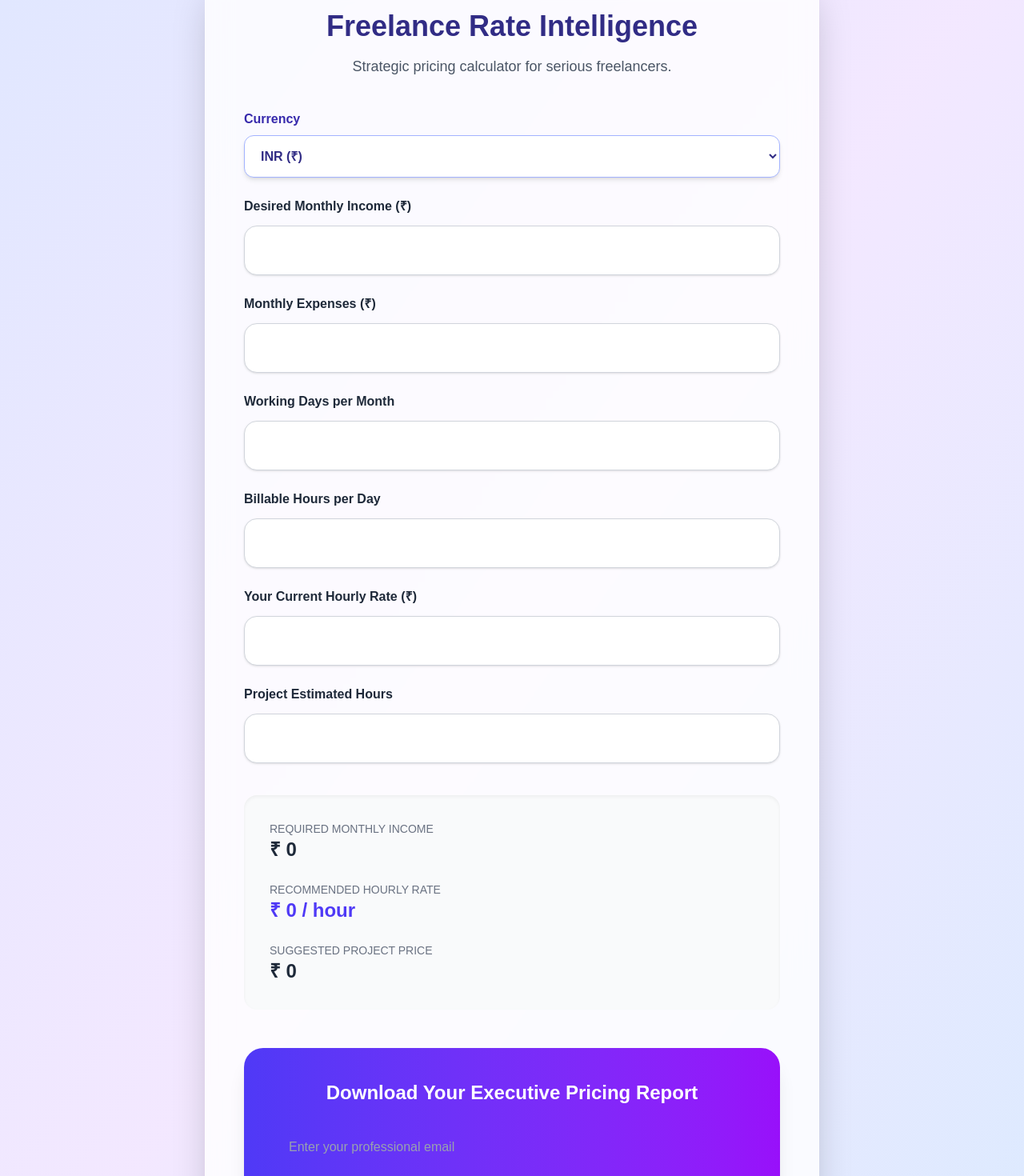
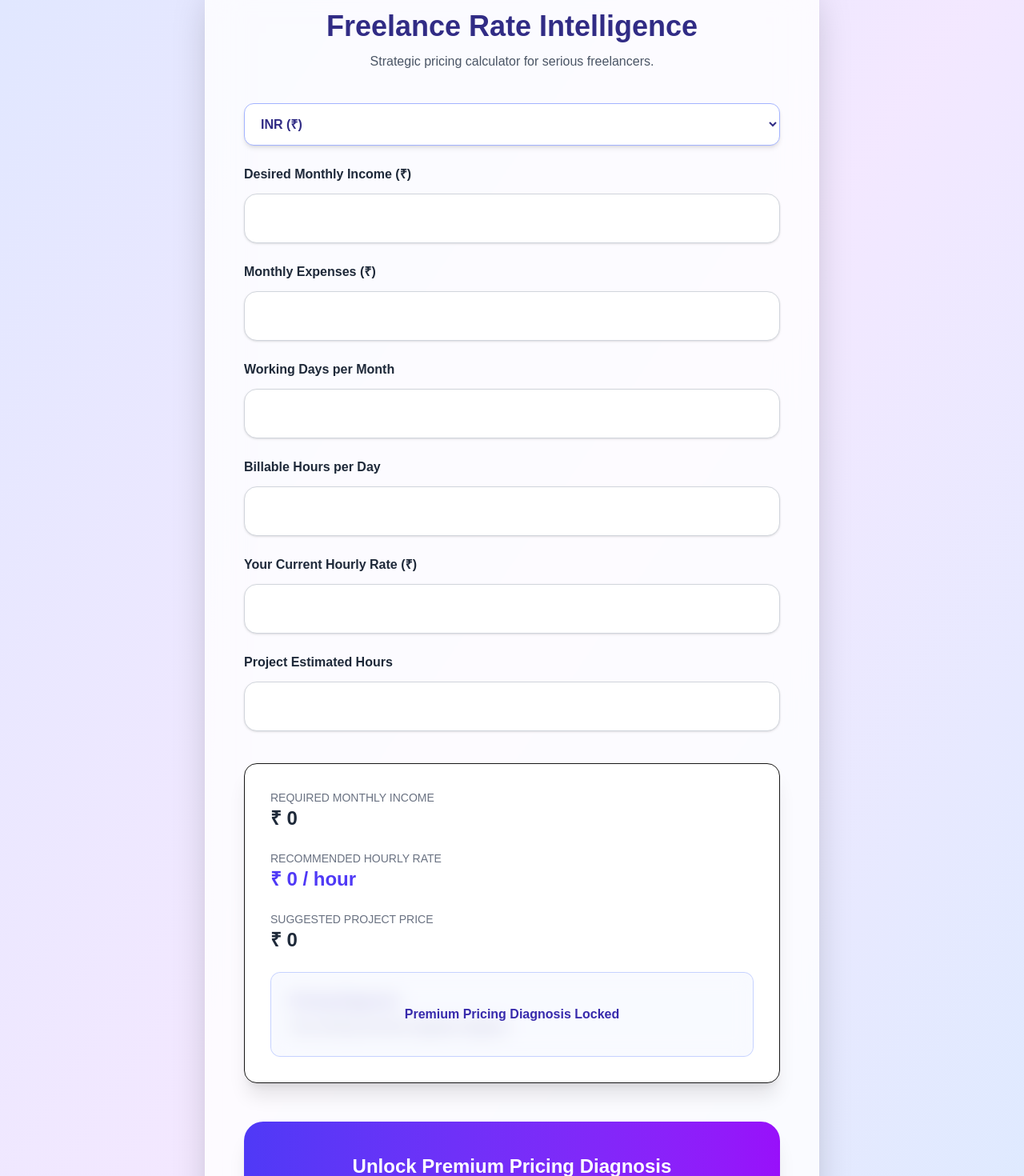
Before and after one commit to kishoredk-tech/freelance-rate, a Next.js app: page / in a window 1280 px wide. Shown: the part 100-1570 px from the top of the page at 80% size. Built offline with nearby package versions, Linux system fonts and the light colour scheme.

Commit message:
UI and Blur update for Premium

```diff
--- a/src/app/api/subscribe/route.ts
+++ b/src/app/api/subscribe/route.ts
@@ -6,7 +6,7 @@ export async function POST(req: Request) {
 
     if (!email) {
       return NextResponse.json(
-        { error: "Email is required" },
+        { error: "Email required" },
         { status: 400 }
       );
     }
@@ -29,12 +29,13 @@ export async function POST(req: Request) {
 
     if (!response.ok) {
       return NextResponse.json(
-        { error: "Failed to subscribe" },
+        { error: "Subscription failed" },
         { status: 400 }
       );
     }
 
     return NextResponse.json({ success: true });
+
   } catch (error) {
     return NextResponse.json(
       { error: "Server error" },
--- a/src/app/page.tsx
+++ b/src/app/page.tsx
@@ -14,9 +14,11 @@ export default function Home() {
   const [billableHours, setBillableHours] = useState("");
   const [projectHours, setProjectHours] = useState("");
   const [currentRate, setCurrentRate] = useState("");
+
   const [email, setEmail] = useState("");
   const [loading, setLoading] = useState(false);
   const [successMessage, setSuccessMessage] = useState("");
+  const [unlocked, setUnlocked] = useState(false);
 
   const currencySymbols: Record<string, string> = {
     INR: "₹",
@@ -50,7 +52,7 @@ export default function Home() {
   const yearlyLoss = monthlyLoss * 12;
 
   // =============================
-  // PREMIUM EXECUTIVE PDF
+  // EXECUTIVE PDF
   // =============================
 
   const generatePremiumPDF = () => {
@@ -58,29 +60,29 @@ export default function Home() {
     const today = new Date().toLocaleDateString();
 
     // COVER
-    doc.setFillColor(30, 58, 138);
+    doc.setFillColor(49, 46, 129);
     doc.rect(0, 0, 210, 297, "F");
 
     doc.setTextColor(255, 255, 255);
-    doc.setFontSize(28);
-    doc.text("Freelance Pricing Intelligence", 105, 90, { align: "center" });
+    doc.setFontSize(26);
+    doc.text("Freelance Pricing Intelligence", 105, 85, { align: "center" });
 
     doc.setFontSize(16);
-    doc.text("Executive Strategic Report", 105, 105, { align: "center" });
+    doc.text("Executive Strategic Report", 105, 100, { align: "center" });
 
     doc.setFontSize(12);
-    doc.text(`Prepared for: ${email}`, 105, 125, { align: "center" });
-    doc.text(`Date: ${today}`, 105, 135, { align: "center" });
+    doc.text(`Prepared for: ${email}`, 105, 120, { align: "center" });
+    doc.text(`Generated on: ${today}`, 105, 130, { align: "center" });
 
     doc.setFontSize(10);
     doc.text(
-      "Kishore Devanga Kothavaru • Senior Software Engineer",
+      "Prepared by Kishore Devanga Kothavaru • Senior Software Engineer",
       105,
       270,
       { align: "center" }
     );
 
-    // PAGE 2
+    // PAGE 2 – FINANCIALS
     doc.addPage();
     doc.setTextColor(0, 0, 0);
 
@@ -89,27 +91,28 @@ export default function Home() {
     doc.line(20, 35, 190, 35);
 
     doc.setFontSize(13);
-    doc.text(`Required Monthly Income: ${symbol} ${totalRequired}`, 20, 55);
+    doc.text(`Target Monthly Income: ${symbol} ${totalRequired}`, 20, 55);
     doc.text(`Recommended Hourly Rate: ${symbol} ${recommendedHourlyRate}`, 20, 70);
-    doc.text(`Suggested Project Price: ${symbol} ${projectPrice}`, 20, 85);
+    doc.text(`Estimated Project Price: ${symbol} ${projectPrice}`, 20, 85);
 
-    // PAGE 3
+    // PAGE 3 – DIAGNOSIS
     doc.addPage();
     doc.setFontSize(20);
-    doc.text("Pricing Diagnosis & Strategy", 20, 30);
+    doc.text("Pricing Diagnosis", 20, 30);
     doc.line(20, 35, 190, 35);
 
     doc.setFontSize(13);
 
     if (rateGap > 0) {
-      doc.text(`Undercharging by: ${symbol} ${rateGap}/hour`, 20, 55);
-      doc.text(`Monthly Loss: ${symbol} ${monthlyLoss}`, 20, 70);
-      doc.text(`Yearly Loss: ${symbol} ${yearlyLoss}`, 20, 85);
+      doc.text(`You are undercharging by ${symbol} ${rateGap}/hour.`, 20, 55);
+      doc.text(`Monthly Revenue Leakage: ${symbol} ${monthlyLoss}`, 20, 70);
+      doc.text(`Yearly Revenue Leakage: ${symbol} ${yearlyLoss}`, 20, 85);
 
       doc.text("Strategic Recommendations:", 20, 110);
-      doc.text("- Increase pricing in structured increments.", 20, 125);
-      doc.text("- Anchor pricing around value, not time.", 20, 140);
-      doc.text("- Avoid competing on price alone.", 20, 155);
+      doc.text("- Raise pricing gradually in structured increments.", 20, 125);
+      doc.text("- Anchor pricing to value delivered.", 20, 140);
+      doc.text("- Stop competing purely on price.", 20, 155);
+      doc.text("- Position yourself as premium, not affordable.", 20, 170);
     } else {
       doc.text("Your pricing appears structurally aligned.", 20, 55);
     }
@@ -117,13 +120,13 @@ export default function Home() {
     doc.setFontSize(10);
     doc.text("Pricing is structural. Not emotional.", 20, 270);
 
-    doc.save("Freelance-Rate-Intelligence-Report.pdf");
+    doc.save("Freelance-Pricing-Executive-Report.pdf");
 
     track("premium_report_downloaded");
   };
 
   // =============================
-  // EMAIL GATED DOWNLOAD
+  // EMAIL GATE
   // =============================
 
   const handleUnlock = async () => {
@@ -140,10 +143,11 @@ export default function Home() {
 
     if (res.ok) {
       track("email_conversion");
-      setSuccessMessage("Email verified. Generating your report...");
+      setUnlocked(true);
+      setSuccessMessage("Email verified. Premium insights unlocked.");
       generatePremiumPDF();
     } else {
-      setSuccessMessage("Subscription failed. Try again.");
+      setSuccessMessage("Something went wrong. Try again.");
     }
 
     setLoading(false);
@@ -151,33 +155,28 @@ export default function Home() {
 
   return (
     <main className="min-h-screen bg-gradient-to-br from-indigo-100 via-purple-100 to-blue-100 py-16 px-6">
-      <div className="max-w-3xl mx-auto backdrop-blur-lg bg-white/80 shadow-2xl rounded-3xl p-12 space-y-10 border border-white/40">
+      <div className="max-w-3xl mx-auto bg-white/80 backdrop-blur-xl shadow-2xl rounded-3xl p-12 space-y-10 border border-white/40">
 
-        <div className="text-center space-y-4">
+        <div className="text-center space-y-3">
           <h1 className="text-4xl font-bold text-indigo-900">
             Freelance Rate Intelligence
           </h1>
-          <p className="text-gray-600 text-lg">
+          <p className="text-gray-600">
             Strategic pricing calculator for serious freelancers.
           </p>
         </div>
 
         <div className="space-y-6">
-          <div>
-            <label className="block mb-2 font-semibold text-indigo-800">
-              Currency
-            </label>
           <select
             value={currency}
             onChange={(e) => setCurrency(e.target.value)}
-              className="w-full p-4 rounded-xl border border-indigo-300 bg-white text-indigo-900 font-semibold shadow-md focus:ring-2 focus:ring-indigo-600"
+            className="w-full p-4 rounded-xl border border-indigo-300 bg-white text-indigo-900 font-semibold shadow-md"
           >
             <option value="INR">INR (₹)</option>
             <option value="USD">USD ($)</option>
             <option value="EUR">EUR (€)</option>
             <option value="GBP">GBP (£)</option>
           </select>
-          </div>
 
           <InputField label={`Desired Monthly Income (${symbol})`} value={desiredIncome} onChange={setDesiredIncome} />
           <InputField label={`Monthly Expenses (${symbol})`} value={monthlyExpenses} onChange={setMonthlyExpenses} />
@@ -192,12 +191,17 @@ export default function Home() {
           totalRequired={totalRequired}
           recommendedHourlyRate={recommendedHourlyRate}
           projectPrice={projectPrice}
+          rateGap={rateGap}
+          monthlyLoss={monthlyLoss}
+          yearlyLoss={yearlyLoss}
+          unlocked={unlocked}
         />
 
+        {!unlocked && (
           <div className="mt-12 p-10 rounded-3xl bg-gradient-to-r from-indigo-600 to-purple-600 text-white space-y-6 shadow-xl">
 
             <h2 className="text-2xl font-semibold text-center">
-            Download Your Executive Pricing Report
+              Unlock Premium Pricing Diagnosis
             </h2>
 
             <input
@@ -205,23 +209,22 @@ export default function Home() {
               placeholder="Enter your professional email"
               value={email}
               onChange={(e) => setEmail(e.target.value)}
-            className="w-full p-4 rounded-xl text-gray-900 placeholder-gray-400"
+              className="w-full p-4 rounded-xl text-gray-900"
             />
 
             <button
               onClick={handleUnlock}
               disabled={loading}
-            className="w-full py-4 rounded-xl font-semibold text-lg bg-white text-indigo-700 hover:opacity-90 transition"
+              className="w-full py-4 rounded-xl font-semibold text-lg bg-white text-indigo-700"
             >
-            {loading ? "Processing..." : "Generate Premium Report"}
+              {loading ? "Processing..." : "Unlock Premium Insights"}
             </button>
 
             {successMessage && (
-            <p className="text-center text-sm font-medium">
-              {successMessage}
-            </p>
+              <p className="text-center text-sm">{successMessage}</p>
             )}
           </div>
+        )}
 
       </div>
     </main>
--- a/src/components/ResultsCard.tsx
+++ b/src/components/ResultsCard.tsx
@@ -3,6 +3,10 @@ type ResultsCardProps = {
   totalRequired: number;
   recommendedHourlyRate: number;
   projectPrice: number;
+  rateGap: number;
+  monthlyLoss: number;
+  yearlyLoss: number;
+  unlocked: boolean;
 };
 
 export default function ResultsCard({
@@ -10,37 +14,64 @@ export default function ResultsCard({
   totalRequired,
   recommendedHourlyRate,
   projectPrice,
+  rateGap,
+  monthlyLoss,
+  yearlyLoss,
+  unlocked,
 }: ResultsCardProps) {
   return (
-    <div className="mt-8 p-8 bg-gray-50 rounded-2xl shadow-inner space-y-6">
+    <div className="mt-8 p-8 bg-white rounded-2xl shadow-xl space-y-6 border">
 
       <div>
-        <p className="text-sm text-gray-500 uppercase">
-          Required Monthly Income
-        </p>
+        <p className="text-sm text-gray-500 uppercase">Required Monthly Income</p>
         <p className="text-2xl font-bold text-gray-800">
           {currencySymbol} {totalRequired}
         </p>
       </div>
 
       <div>
-        <p className="text-sm text-gray-500 uppercase">
-          Recommended Hourly Rate
-        </p>
+        <p className="text-sm text-gray-500 uppercase">Recommended Hourly Rate</p>
         <p className="text-2xl font-bold text-indigo-600">
           {currencySymbol} {recommendedHourlyRate} / hour
         </p>
       </div>
 
       <div>
-        <p className="text-sm text-gray-500 uppercase">
-          Suggested Project Price
-        </p>
+        <p className="text-sm text-gray-500 uppercase">Suggested Project Price</p>
         <p className="text-2xl font-bold text-gray-800">
           {currencySymbol} {projectPrice}
         </p>
       </div>
 
+      {/* PREMIUM SECTION */}
+
+      <div className="relative mt-6 p-6 rounded-xl bg-indigo-50 border border-indigo-200">
+
+        {!unlocked && (
+          <div className="absolute inset-0 backdrop-blur-md bg-white/60 flex items-center justify-center rounded-xl">
+            <p className="font-semibold text-indigo-800">
+              Premium Pricing Diagnosis Locked
+            </p>
+          </div>
+        )}
+
+        <p className="font-semibold text-indigo-800 mb-2">
+          Pricing Diagnosis
+        </p>
+
+        {rateGap > 0 ? (
+          <div className="space-y-1 text-indigo-900">
+            <p>Undercharging by: {currencySymbol} {rateGap}/hour</p>
+            <p>Monthly Revenue Loss: {currencySymbol} {monthlyLoss}</p>
+            <p>Yearly Revenue Loss: {currencySymbol} {yearlyLoss}</p>
+          </div>
+        ) : (
+          <p className="text-indigo-900">
+            Your pricing structure appears aligned.
+          </p>
+        )}
+
+      </div>
     </div>
   );
 }
```
Lines whose indentation alone changed are shown as unchanged.
